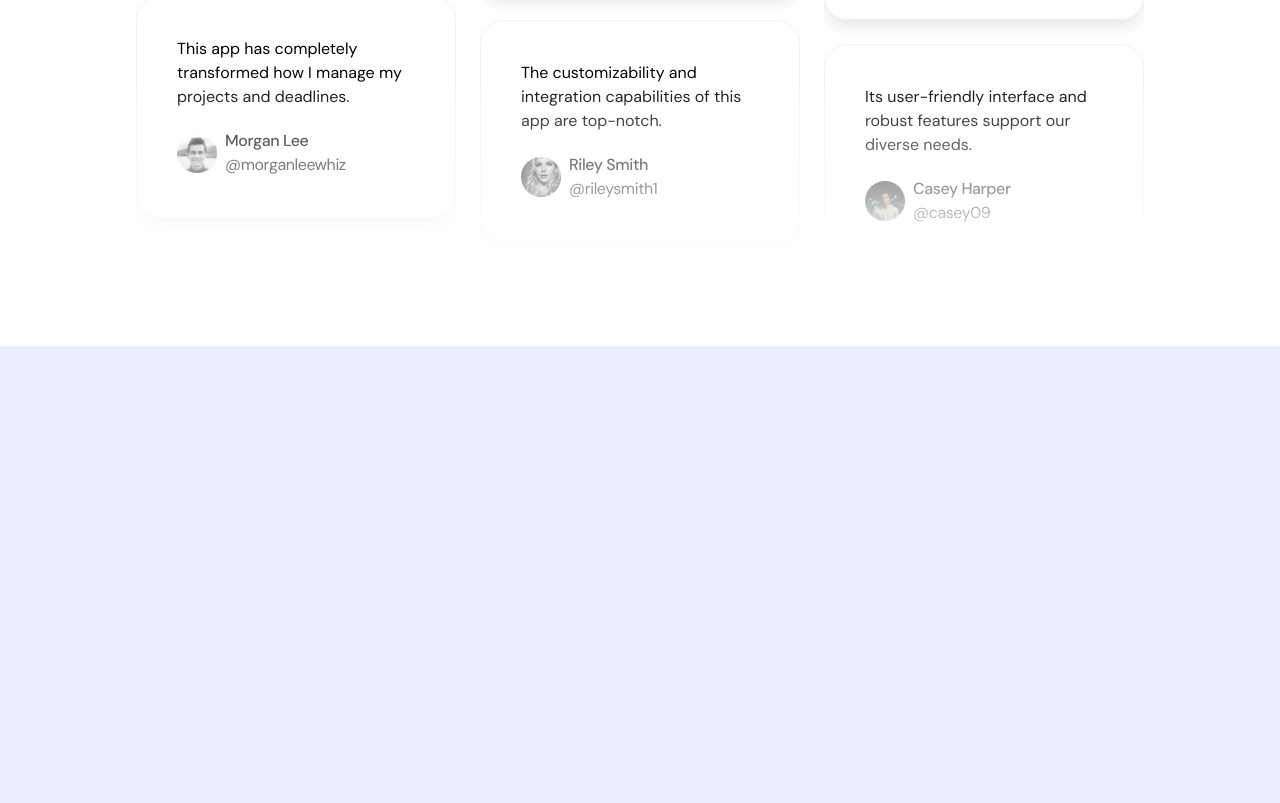
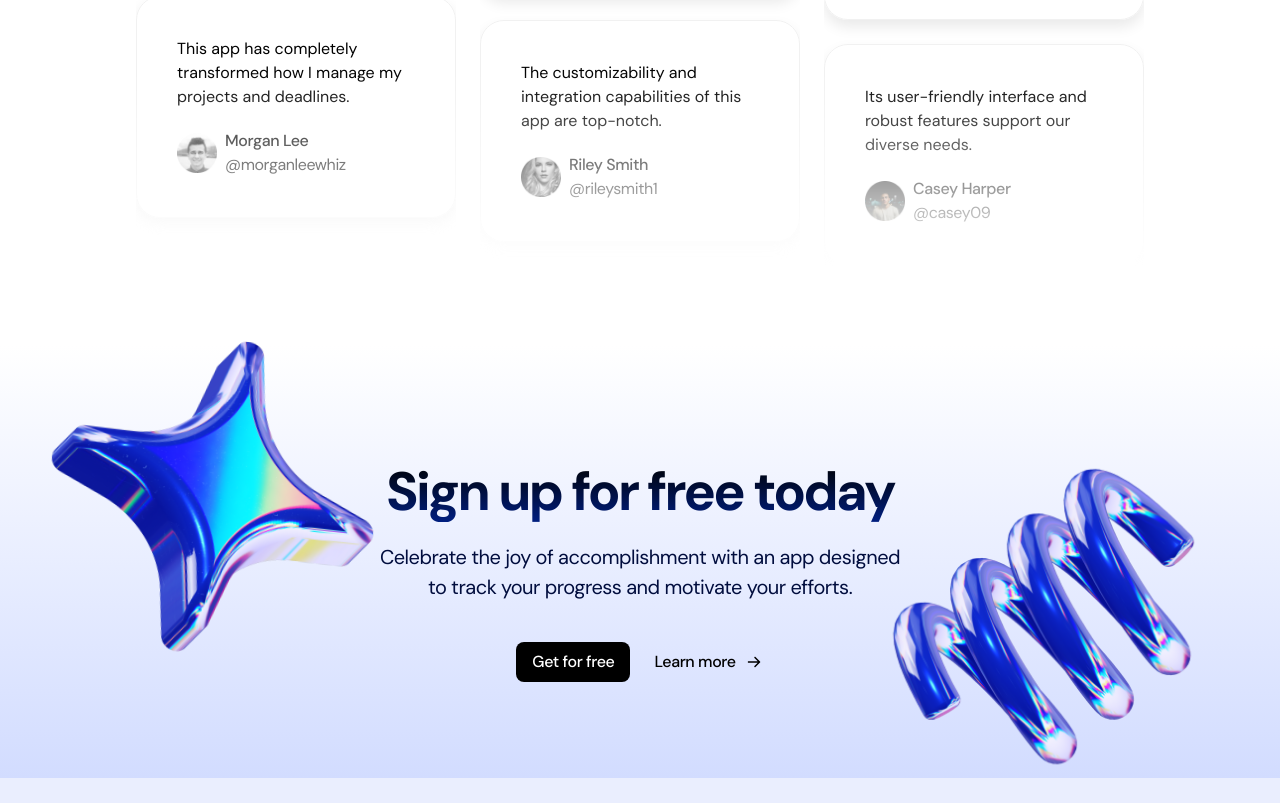
Before and after one commit to Oms-343/-app-landing-page, a Next.js app: page / in a window 1280 px wide. Shown: the part 5374-6177 px from the top of the page. Before the commit the page ends 5720 px from the top, so only its background shows below. Built offline with nearby package versions, Linux system fonts and the light colour scheme.

Commit message:
CallToAction  section complete

```diff
--- a/src/app/page.tsx
+++ b/src/app/page.tsx
@@ -5,6 +5,7 @@ import ProductInfo from "@/sections/ProductInfo";
 import AdhocFeatures from "@/sections/AdhocFeatures";
 import Pricing from "@/sections/Pricing";
 import Testimoials from "@/sections/Testimoials";
+import CallToAction from "@/sections/CallToAction";
 
 export default function Home() {
   return (
@@ -16,6 +17,7 @@ export default function Home() {
       <AdhocFeatures />
       <Pricing />
       <Testimoials />
+      <CallToAction />
     </div>
   );
 }
--- /dev/null
+++ b/src/sections/CallToAction.tsx
@@ -0,0 +1,39 @@
+import Image from "next/image";
+import ArrowRight from "@/public/arrow-right.svg";
+import starImage from "@/public/star.png";
+import springImage from "@/public/spring.png";
+
+export default function CallToAction() {
+  return (
+    <section className="py-24 bg-gradient-to-b from-white to-[#D2DCFF] overflow-x-clip">
+      <div className="container">
+        <div className="section-heading-container relative ">
+          <h2 className="section-title mt-5 ">Sign up for free today</h2>
+          <p className="section-description  mt-5 ">
+            Celebrate the joy of accomplishment with an app designed to track
+            your progress and motivate your efforts.
+          </p>
+          <Image
+            src={starImage}
+            alt="star-image"
+            width={360}
+            className="hidden md:block absolute  -left-[340px] -top-[137px] rotate-6 "
+          />
+          <Image
+            src={springImage}
+            alt="spring-image"
+            width={360}
+            className="hidden md:block absolute -right-[310px] -top-[19px] "
+          />
+        </div>
+        <div className="flex justify-center items-center mt-10 gap-6">
+          <button className="btn btn-primary">Get for free</button>
+          <button className="btn btn-text gap-2">
+            <span>Learn more</span>
+            <ArrowRight className="h-5 w-5 " />
+          </button>
+        </div>
+      </div>
+    </section>
+  );
+}
```
